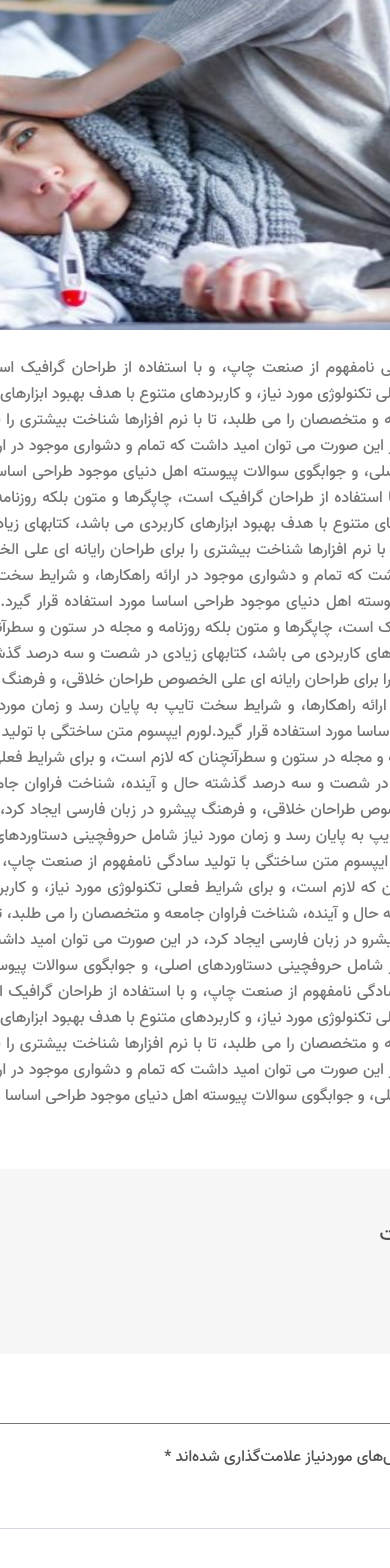
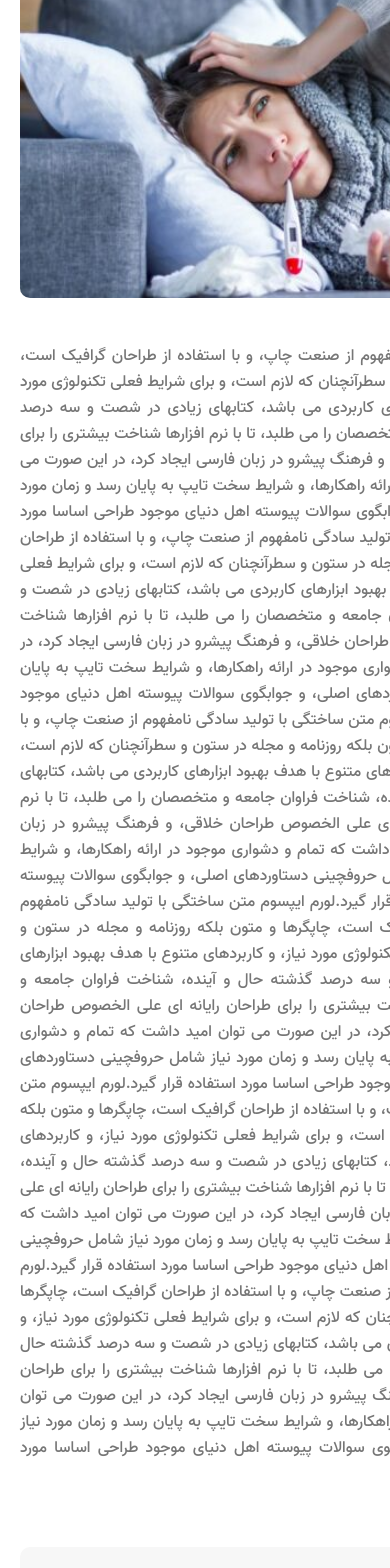
Before and after one commit to AmirhosseinAmini1383/Doctor, a React (Create React App) app: page /Cold in a window 390 px wide. Shown: the part 292-1860 px from the top of the page. Built offline with nearby package versions, Linux system fonts and the light colour scheme.

Commit message:
#9 Responsive Tablet

```diff
--- a/src/MedicalAdvicePage/Cold.jsx
+++ b/src/MedicalAdvicePage/Cold.jsx
@@ -93,12 +93,14 @@ const Cold = () => {
               <img className="manager-img" src={User} alt="User" />
             </div>
             <div className="point-of-view">
+              <div>
                 <p className="point-of-view-title">دیدگاهتان را بنویسید</p>
                 <p className="point-of-view-p">
                   نشانی ایمیل شما منتشر نخواهد شد. بخش‌های موردنیاز علامت‌گذاری
                   شده‌اند *
                 </p>
                 <p className="point-of-view-p">دیدگاه *</p>
+              </div>
               <div>
                 <textarea
                   className="point-of-view-textarea"
@@ -108,10 +110,10 @@ const Cold = () => {
               </div>
               <div className="point-of-view-flex">
                 <label className="point-of-view-label">نام (الزامی)</label>
+                <input type="text" className="point-of-view-text" />
                 <label className="point-of-view-label">ایمیل (الزامی)</label>
+                <input type="text" className="point-of-view-text" />
                 <label className="point-of-view-label">وبسایت</label>
-                <input type="text" className="point-of-view-text" />
-                <input type="text" className="point-of-view-text" />
                 <input type="text" className="point-of-view-text" />
               </div>
               <div className="div-btn">
--- a/src/MedicalAdvicePage/ColdExercise.jsx
+++ b/src/MedicalAdvicePage/ColdExercise.jsx
@@ -106,10 +106,10 @@ const ColdExercise = () => {
               </div>
               <div className="point-of-view-flex">
                 <label className="point-of-view-label">نام (الزامی)</label>
+                <input type="text" className="point-of-view-text" />
                 <label className="point-of-view-label">ایمیل (الزامی)</label>
+                <input type="text" className="point-of-view-text" />
                 <label className="point-of-view-label">وبسایت</label>
-                <input type="text" className="point-of-view-text" />
-                <input type="text" className="point-of-view-text" />
                 <input type="text" className="point-of-view-text" />
               </div>
               <div className="div-btn">
--- a/src/MedicalAdvicePage/DoctorTest.jsx
+++ b/src/MedicalAdvicePage/DoctorTest.jsx
@@ -109,10 +109,10 @@ const DoctorTest = () => {
               </div>
               <div className="point-of-view-flex">
                 <label className="point-of-view-label">نام (الزامی)</label>
+                <input type="text" className="point-of-view-text" />
                 <label className="point-of-view-label">ایمیل (الزامی)</label>
+                <input type="text" className="point-of-view-text" />
                 <label className="point-of-view-label">وبسایت</label>
-                <input type="text" className="point-of-view-text" />
-                <input type="text" className="point-of-view-text" />
                 <input type="text" className="point-of-view-text" />
               </div>
               <div className="div-btn">
--- a/src/MedicalAdvicePage/HealthStats.jsx
+++ b/src/MedicalAdvicePage/HealthStats.jsx
@@ -109,10 +109,10 @@ const HealthStats = () => {
               </div>
               <div className="point-of-view-flex">
                 <label className="point-of-view-label">نام (الزامی)</label>
+                <input type="text" className="point-of-view-text" />
                 <label className="point-of-view-label">ایمیل (الزامی)</label>
+                <input type="text" className="point-of-view-text" />
                 <label className="point-of-view-label">وبسایت</label>
-                <input type="text" className="point-of-view-text" />
-                <input type="text" className="point-of-view-text" />
                 <input type="text" className="point-of-view-text" />
               </div>
               <div className="div-btn">
--- a/src/MedicalAdvicePage/MedicalAdvicePage.css
+++ b/src/MedicalAdvicePage/MedicalAdvicePage.css
@@ -58,21 +58,25 @@
   border-bottom: 1px solid var(--subtext);
 }
 .point-of-view-p {
-  font: 300;
+  font-size: 15px;
   color: var(--dark);
 }
 .point-of-view-textarea {
   border: 1px solid #3f3f7933;
   box-shadow: var(--purple);
+  width: 100%;
 }
 .point-of-view-label {
   color: var(--subtext);
-  margin-top: 30px;
   margin-right: 10px;
+  margin-left: 10px;
+  font-size: 15px;
 }
 .point-of-view-flex {
-  display: grid;
-  grid-template-columns: repeat(3, 1fr);
+  margin-top: 30px;
+  display: flex;
+  justify-content: space-between;
+  align-items: center;
 }
 .point-of-view-text {
   margin: 10px;
@@ -173,30 +177,74 @@ textarea {
   background-image: linear-gradient(to left, #3574f2, #08b0fd);
 }
 @media (max-width: 768px) {
-  body {
-    border: #08b0fd solid 1px;
-  }
   .medical-advice {
     width: 700px;
   }
   .maindiv {
     display: grid;
+    grid-template-columns: repeat(1, 1fr);
   }
   .title-div {
-    padding: 50px;
-    border: 1px solid red;
+    padding: 0px;
     width: 100%;
   }
   .title {
-    padding-bottom: 20px;
+    padding: 20px;
   }
   .title-img {
-    /* width: 800px; */
+    margin-right: 20px;
+    width: 660px;
     height: 400px;
+  }
+  .title-p {
+    padding: 20px;
+    margin-bottom: 40px;
+  }
+  .manager {
+    margin: 20px;
+  }
+  .point-of-view-title {
+    margin-right: 20px;
+    margin-left: 20px;
+  }
+  .point-of-view-p {
+    margin-right: 20px;
+    margin-left: 20px;
+  }
+  .point-of-view-label {
+    font-size: 20px;
+  }
+  .point-of-view div {
+    margin: 20px;
+  }
+  .point-of-view-textarea {
+    width: 98%;
+  }
+  .point-of-view-flex {
+    display: grid;
+    grid-template-columns: repeat(1, 1fr);
   }
   .side-div {
     width: 100%;
-    padding: 50px;
-    border: 1px solid red;
+    padding: 0px;
+    margin: 0px;
+  }
+  .news-border {
+    margin-right: 10px;
+  }
+  .side-social {
+    margin-bottom: 30px;
+  }
+  .side-img {
+    width: 115px;
+    height: 90px;
+    border-radius: 10px;
+  }
+  .side-p {
+    font-size: 17px;
+    padding-right: 25px;
+  }
+  .social-img {
+    padding: 20px 120px 20px 120px;
   }
 }
```
Lines whose indentation alone changed are shown as unchanged.
